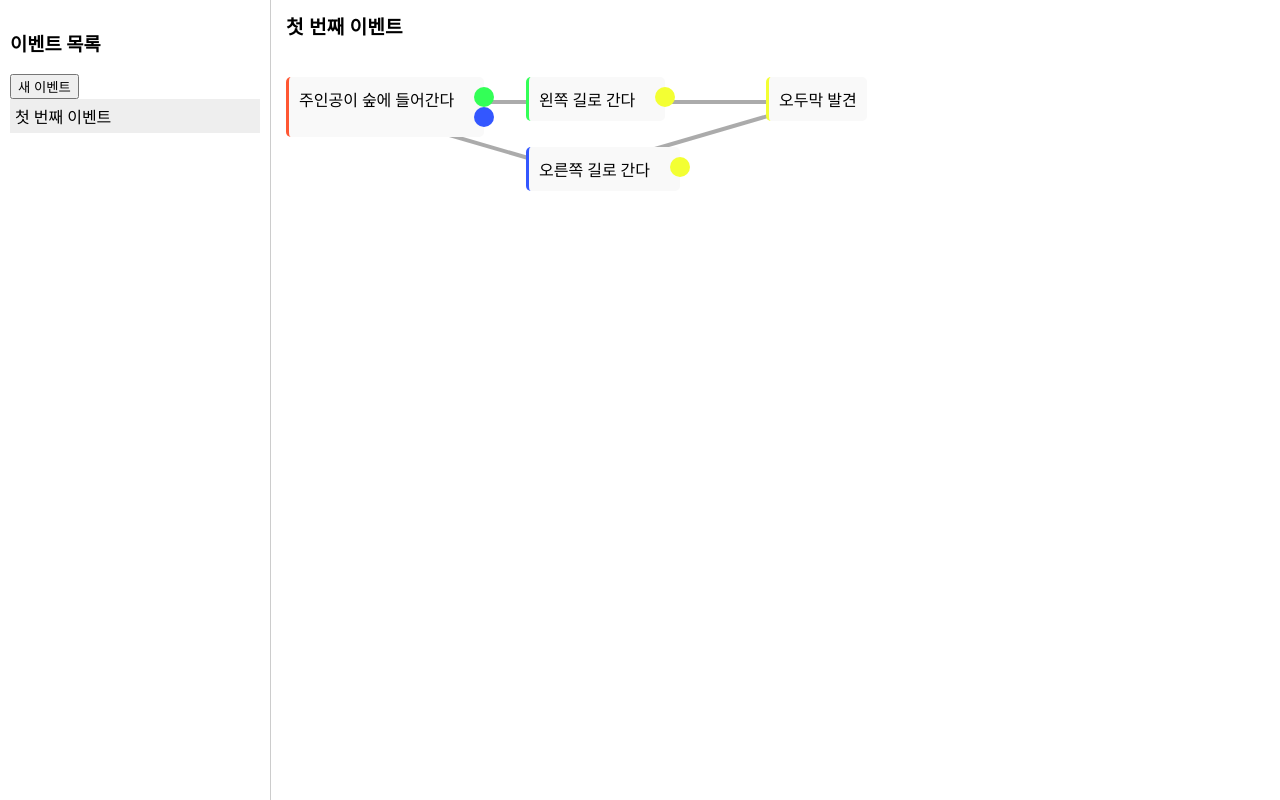
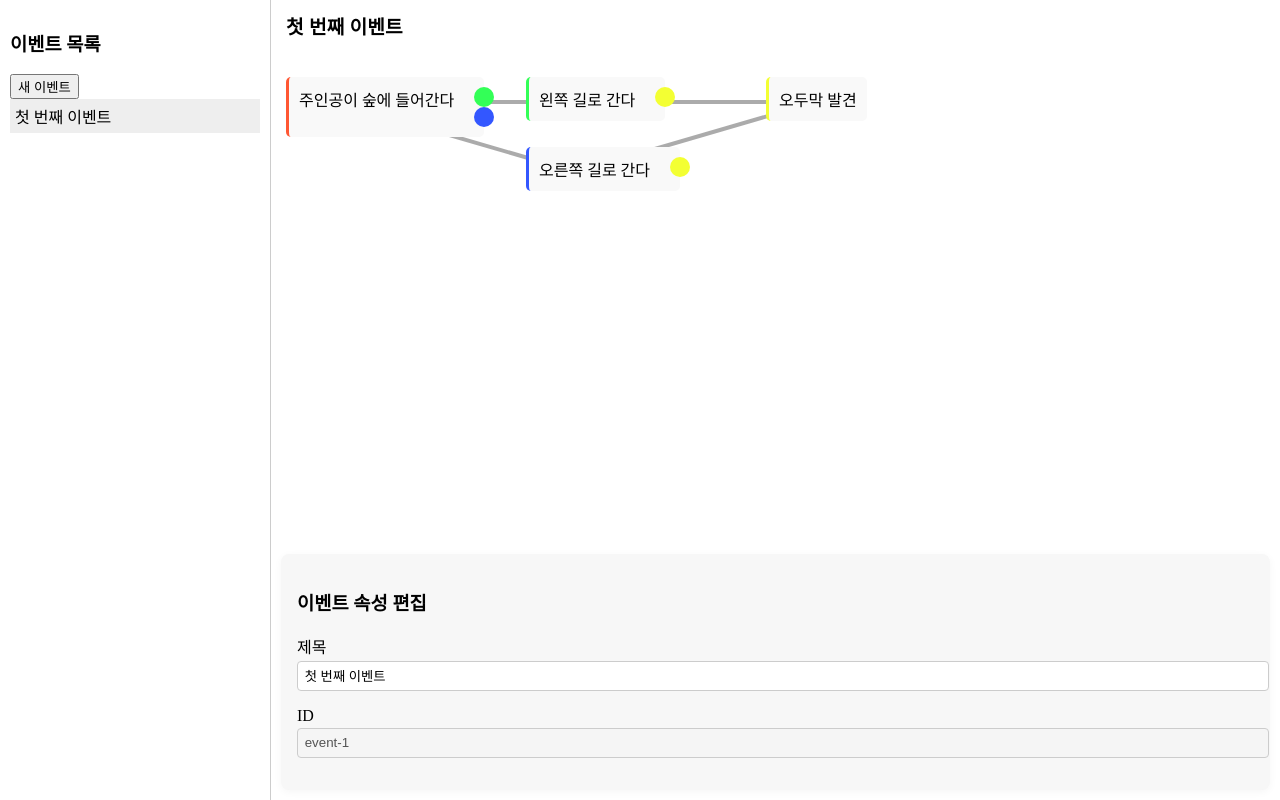
Before and after one commit to hyuckkim/vue-diagram, a Vue app: page / in a window 1280 px wide. Built offline with nearby package versions, Linux system fonts and the light colour scheme.

Commit message:
add EventAttributeEditor

```diff
--- /dev/null
+++ b/src/components/ArrowEditor.vue
@@ -0,0 +1,42 @@
+<template>
+  <div class="arrow-editor">
+    <h3>화살표(연결) 편집</h3>
+    <label>
+      ID
+      <input v-model="arrow.id" disabled />
+    </label>
+    <label>
+      출발 노드
+      <input v-model="arrow.from" disabled />
+    </label>
+    <label>
+      도착 노드
+      <input v-model="arrow.to" disabled />
+    </label>
+  </div>
+</template>
+<script setup lang="ts">
+import { defineProps } from 'vue';
+import type { EventArrow } from '../stores/useEventStore';
+
+defineProps<{ arrow: EventArrow }>();
+</script>
+<style scoped>
+.arrow-editor {
+  padding: 1em;
+  background: #f7f7f7;
+  border-radius: 8px;
+  box-shadow: 0 2px 8px rgba(0,0,0,0.04);
+}
+label {
+  display: block;
+  margin-bottom: 1em;
+}
+input {
+  width: 100%;
+  padding: 0.5em;
+  margin-top: 0.2em;
+  border-radius: 4px;
+  border: 1px solid #ccc;
+}
+</style>
--- /dev/null
+++ b/src/components/EventAttributeEditor.vue
@@ -0,0 +1,38 @@
+<template>
+  <div class="event-attribute-editor">
+    <h3>이벤트 속성 편집</h3>
+    <label>
+      제목
+      <input v-model="event.title" />
+    </label>
+    <label>
+      ID
+      <input v-model="event.id" disabled />
+    </label>
+  </div>
+</template>
+<script setup lang="ts">
+import { defineProps } from 'vue';
+import type { Event } from '../stores/useEventStore';
+
+defineProps<{ event: Event }>();
+</script>
+<style scoped>
+.event-attribute-editor {
+  padding: 1em;
+  background: #f7f7f7;
+  border-radius: 8px;
+  box-shadow: 0 2px 8px rgba(0,0,0,0.04);
+}
+label {
+  display: block;
+  margin-bottom: 1em;
+}
+input {
+  width: 100%;
+  padding: 0.5em;
+  margin-top: 0.2em;
+  border-radius: 4px;
+  border: 1px solid #ccc;
+}
+</style>
--- a/src/components/EventEditor.vue
+++ b/src/components/EventEditor.vue
@@ -3,27 +3,34 @@
     <input class="title" v-model="currentEvent.title" placeholder="(제목 없음)">
     <div v-if="currentEvent">
       <NodeGraph :event="currentEvent" />
-      <NodeEditor v-if="selectedNode" :node="selectedNode" />
+      <template v-if="selectedItem">
+        <NodeEditor v-if="selectedItem.type === 'node'" :node="selectedNode" />
+        <EventAttributeEditor v-if="selectedItem.type === 'event'" :event="selectedEvent" />
+      </template>
     </div>
     <div v-else>이벤트를 선택하세요</div>
   </div>
 </template>
 
 <script setup lang="ts">
-import { useEventStore } from "../stores/useEventStore";
+import { useEventStore, type Event, type EventNode } from "../stores/useEventStore";
 import { storeToRefs } from "pinia";
 import { computed } from "vue";
 import NodeGraph from "./NodeGraph.vue";
 import NodeEditor from "./NodeEditor.vue";
+import EventAttributeEditor from "./EventAttributeEditor.vue";
 
 const store = useEventStore();
-const { events, selectedEventId, selectedNodeId } = storeToRefs(store);
+const { events, selectedEventId, selectedItem } = storeToRefs(store);
 
 const currentEvent = computed(() =>
   events.value.find((e) => e.id === selectedEventId.value)
 );
 const selectedNode = computed(() =>
-  currentEvent.value?.nodes.find((n) => n.id === selectedNodeId.value)
+  currentEvent.value?.nodes.find((n) => n.id === selectedItem.value?.id) as EventNode
+);
+const selectedEvent = computed(() =>
+  events.value.find((e) => e.id === selectedEventId.value) as Event
 );
 </script>
 <style scoped>
--- a/src/components/NodeGraph.vue
+++ b/src/components/NodeGraph.vue
@@ -14,7 +14,7 @@
       :children="node.children"
       :click="selectNode"
       :add="() => store.addChildNode(node.id, event.id)"
-      :selected="node.id === store.selectedNodeId"
+      :selected="node.id === store.selectedItem?.id"
       @select="selectNode(node.id)"
     />
   </div>
@@ -57,6 +57,8 @@ const eventEnd = () => {
   window.removeEventListener("mousemove", onMouseMove);
   window.removeEventListener("mouseup", eventEnd);
   window.removeEventListener("mouseleave", eventEnd);
+
+  store.unselectItem();
 };
 
 function getNodeRelations(nodes: EventNode[]) {
--- a/src/stores/useEventStore.ts
+++ b/src/stores/useEventStore.ts
@@ -19,6 +19,10 @@ export interface EventArrow {
   from: string; // 출발 노드 id
   to: string;   // 도착 노드 id
 }
+export type SelectedItem =
+  | { type: "event"; id: string }
+  | { type: "node"; id: string }
+  | { type: "arrow"; id: string };
 
 function generateLightColor() {
   const letters = '0123456789ABCDEF';
@@ -41,25 +45,26 @@ export const useEventStore = defineStore("event", () => {
   const events: Ref<Event[]> = ref([SampleEvent]);
 
   const selectedEventId = ref(events.value[0].id);
-  const selectedNodeId: Ref<string | null> = ref(null);
+  const selectedItem = ref<SelectedItem>({ type: "event", id: events.value[0].id });
 
   const addEvent = () => {
     const id = generateGUID();
     events.value.push({ id, title: `새 이벤트`, nodes: [emptyEventNode()] });
     selectedEventId.value = id;
+    selectedItem.value = { type: "event", id };
   };
 
   const selectEvent = (id: string) => {
     selectedEventId.value = id;
-    selectedNodeId.value = null;
+    selectedItem.value = { type: "event", id };
   };
 
   const addNode = (eventId: string) => {
     const event = events.value.find((e) => e.id === eventId);
     if (!event) return;
-    const nodeId = generateGUID();
-    event.nodes.push(emptyEventNode());
-    selectedNodeId.value = nodeId;
+    const node = emptyEventNode();
+    event.nodes.push(node);
+    selectedItem.value = { type: "node", id: node.id };
   };
   function createEventArrow(from: string, to: string): EventArrow {
     return {
@@ -76,7 +81,7 @@ export const useEventStore = defineStore("event", () => {
     const newNode: EventNode = emptyEventNode();
     event.nodes.push(newNode);
     parentNode.next.push(createEventArrow(parentNodeId, newNode.id));
-    selectedNodeId.value = newNode.id;
+    selectedItem.value = { type: "node", id: newNode.id };
   };
 
   const updateNodeText = (eventId: string, nodeId: string, text: string) => {
@@ -105,9 +110,18 @@ export const useEventStore = defineStore("event", () => {
   };
 
 
-  const selectNode = (nodeId: string) => (selectedNodeId.value = nodeId);
-  const unselectNode = () => (selectedNodeId.value = null);
-  const toggleNode = (nodeId: string) => (selectedNodeId.value = selectedNodeId.value === nodeId ? null : nodeId);
+  const selectNode = (nodeId: string) => (selectedItem.value = { type: "node", id: nodeId });
+  const selectArrow = (arrowId: string) => (selectedItem.value = { type: "arrow", id: arrowId });
+  const unselectItem = () => {
+    selectedItem.value = { type: "event", id: selectedEventId.value };
+  };
+  const toggleNode = (nodeId: string) => {
+    if (selectedItem.value?.type === "node" && selectedItem.value.id === nodeId) {
+      selectedItem.value = { type: "event", id: selectedEventId.value };
+    } else {
+      selectedItem.value = { type: "node", id: nodeId };
+    }
+  };
 
   const removeNode = (eventId: string, nodeId: string) => {
     const event = events.value.find((e) => e.id === eventId);
@@ -122,15 +136,15 @@ export const useEventStore = defineStore("event", () => {
     });
 
     // Unselect the node if it was selected
-    if (selectedNodeId.value === nodeId) {
-      selectedNodeId.value = null;
+    if (selectedItem.value?.type === "node" && selectedItem.value.id === nodeId) {
+      selectedItem.value = { type: "event", id: selectedEventId.value };
     }
   };
 
   return {
     events,
     selectedEventId,
-    selectedNodeId,
+    selectedItem,
     addEvent,
     selectEvent,
     getCurrentEvent,
@@ -138,7 +152,8 @@ export const useEventStore = defineStore("event", () => {
     addChildNode,
     updateNodeText,
     selectNode,
-    unselectNode,
+    selectArrow,
+    unselectItem,
     toggleNode,
     getEventById,
     getNodeById,
```
